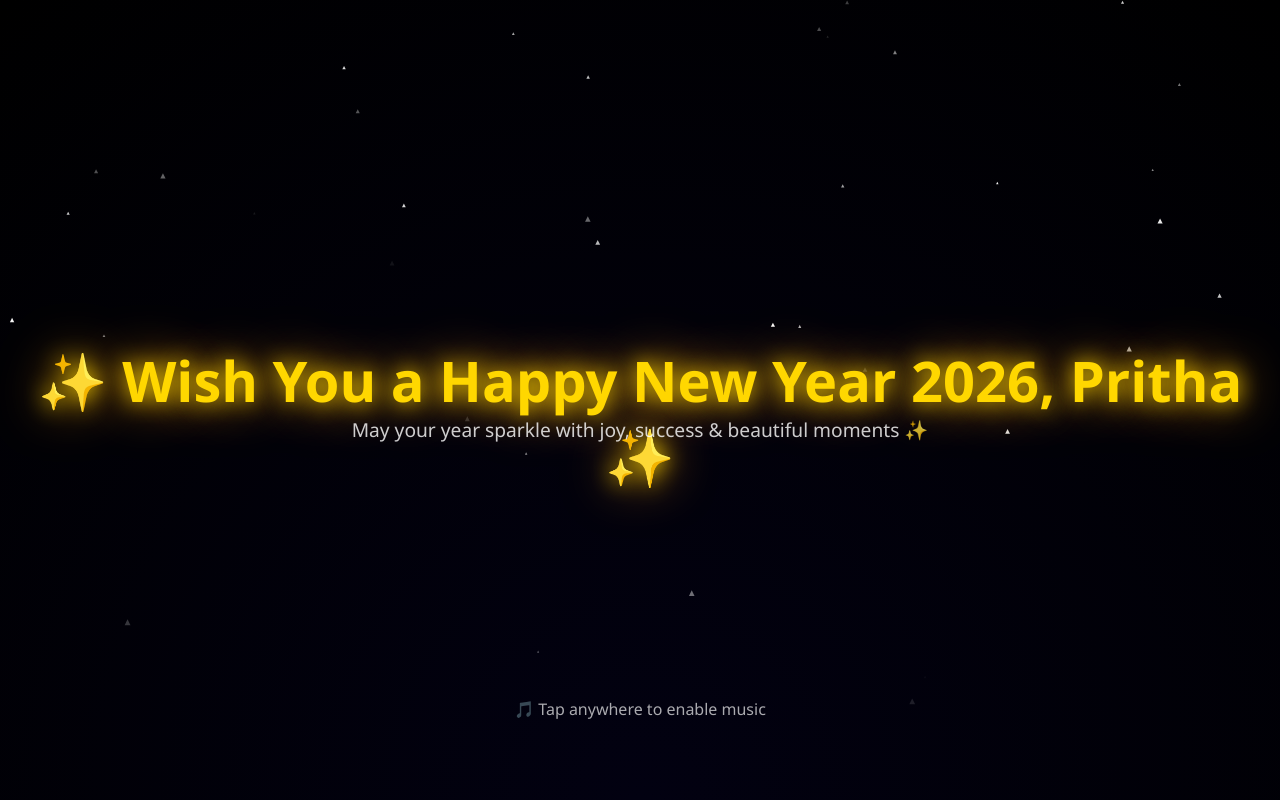
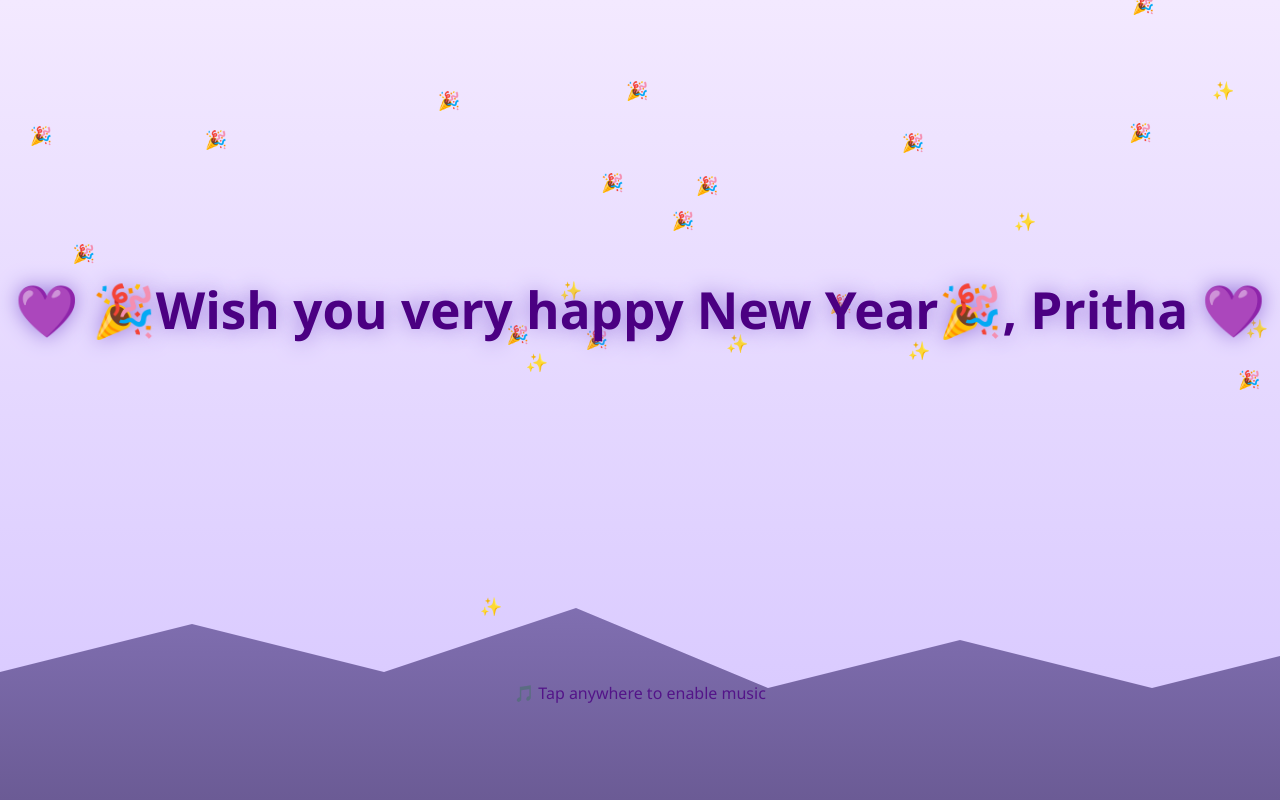
Before and after one commit to Rajaram0804/Happy-New-Year, a plain HTML site: page index.html in a window 1280 px wide. Drawn offline with Linux system fonts and the light colour scheme.

Commit message:
Enhance New Year celebration visuals and effects
Updated title and background styles for New Year celebration. Modified particle effects to use emojis and adjusted their properties.

```diff
--- a/index.html
+++ b/index.html
@@ -2,70 +2,89 @@
 <html lang="en">
 <head>
 <meta charset="UTF-8">
-<title>Happy New Year 2026 ✨</title>
+<title> 🎉 Wish you Very Happy New Year 2026 🎉 💜 Pritha 💜 </title>
 
 <style>
 html, body {
     margin: 0;
     padding: 0;
-    background: radial-gradient(circle at bottom, #020111, #000000);
+    height: 100%;
     overflow: hidden;
-    height: 100%;
     font-family: 'Segoe UI', Arial, sans-serif;
 }
 
+/* Violet sky */
+body {
+    background: linear-gradient(to top, #d6c6ff, #f3e9ff);
+}
+
+/* Canvas */
 canvas {
     position: fixed;
     top: 0;
     left: 0;
 }
 
-/* Main glowing wish */
+/* Mountains */
+.mountains {
+    position: absolute;
+    bottom: 0;
+    width: 100%;
+    height: 40%;
+    background: linear-gradient(to top, #6b5b95, #8e7cc3);
+    clip-path: polygon(
+        0% 100%,
+        0% 60%,
+        15% 45%,
+        30% 60%,
+        45% 40%,
+        60% 65%,
+        75% 50%,
+        90% 65%,
+        100% 55%,
+        100% 100%
+    );
+    z-index: 2;
+}
+
+/* Main text */
 h1 {
     position: absolute;
     width: 100%;
-    top: 38%;
+    top: 30%;
     text-align: center;
-    font-size: 3.5rem;
-    color: #ffd700;
-    z-index: 10;
+    font-size: 3.2rem;
+    color: #4b0082;
+    z-index: 5;
     animation: glow 2s infinite alternate;
 }
 
 @keyframes glow {
     from {
-        text-shadow: 0 0 10px #ffd700, 0 0 20px #ffae00;
+        text-shadow: 0 0 8px #b19cd9;
     }
     to {
-        text-shadow: 0 0 25px #ffd700, 0 0 60px #ff8c00;
+        text-shadow: 0 0 25px #9370db;
     }
-}
-
-/* Sub sparkle text */
-#subText {
-    position: absolute;
-    width: 100%;
-    top: 52%;
-    text-align: center;
-    color: #ffffffcc;
-    font-size: 1.2rem;
-    z-index: 10;
 }
 
 /* Tap message */
 #tapMsg {
     position: absolute;
-    bottom: 10%;
+    bottom: 12%;
     width: 100%;
     text-align: center;
-    color: #ffffffaa;
+    color: #4b0082;
     font-size: 1rem;
-    z-index: 10;
+    z-index: 6;
+    opacity: 0.8;
 }
 
 /* Mobile */
 @media (max-width: 600px) {
-    h1 { font-size: 2.3rem; }
+    h1 {
+        font-size: 2.2rem;
+    }
 }
 </style>
 </head>
@@ -74,9 +93,10 @@ h1 {
 
 <canvas id="canvas"></canvas>
 
-<h1>✨ Wish You a Happy New Year 2026, Pritha ✨</h1>
-<div id="subText">May your year sparkle with joy, success & beautiful moments ✨</div>
+<h1>💜 🎉Wish you very happy New Year🎉, Pritha 💜</h1>
 <div id="tapMsg">🎵 Tap anywhere to enable music</div>
+
+<div class="mountains"></div>
 
 <!-- Music -->
 <audio id="bgMusic" loop>
@@ -94,73 +114,62 @@ function resize() {
 resize();
 window.addEventListener("resize", resize);
 
-/* ⭐ Star Particle */
-class Star {
+/* 🎉✨ Emoji Particle */
+class EmojiParticle {
     constructor(x, y, burst = false) {
         this.x = x;
         this.y = y;
+        this.emoji = Math.random() > 0.5 ? "🎉" : "✨";
         this.angle = Math.random() * Math.PI * 2;
-        this.speed = burst ? Math.random() * 8 + 4 : Math.random() * 2 + 0.5;
-        this.life = burst ? 140 : 300;
-        this.size = Math.random() * 2 + 1;
-        this.alpha = 1;
+        this.speed = burst ? Math.random() * 6 + 3 : Math.random() * 1.5 + 0.3;
+        this.life = burst ? 120 : 300;
+        this.size = burst ? 26 : 18;
     }
 
     draw() {
-        const vx = Math.cos(this.angle) * this.speed;
-        const vy = Math.sin(this.angle) * this.speed;
+        this.x += Math.cos(this.angle) * this.speed;
+        this.y += Math.sin(this.angle) * this.speed;
+        this.life--;
 
-        this.x += vx;
-        this.y += vy;
-        this.life--;
-        this.alpha = this.life / 300;
-
-        ctx.save();
-        ctx.globalAlpha = this.alpha;
-        ctx.fillStyle = "#ffffff";
-        ctx.beginPath();
-        ctx.moveTo(this.x, this.y);
-        ctx.lineTo(this.x + this.size, this.y + this.size * 2);
-        ctx.lineTo(this.x - this.size, this.y + this.size * 2);
-        ctx.closePath();
-        ctx.fill();
-        ctx.restore();
+        ctx.font = `${this.size}px serif`;
+        ctx.fillText(this.emoji, this.x, this.y);
     }
 }
 
-let stars = [];
+let particles = [];
 
-/* Gentle continuous star scatter */
-function softScatter() {
-    stars.push(new Star(
-        Math.random() * canvas.width,
-        Math.random() * canvas.height / 2
-    ));
-}
+/* Grand blast on page load (email click moment) */
+function grandEmojiBlast() {
+    const cx = canvas.width / 2;
+    const cy = canvas.height / 2;
 
-/* 🎉 GRAND STAR BLAST on page load */
-function grandStarBlast() {
-    const centerX = canvas.width / 2;
-    const centerY = canvas.height / 2;
-
-    for (let i = 0; i < 300; i++) {
-        stars.push(new Star(centerX, centerY, true));
+    for (let i = 0; i < 180; i++) {
+        particles.push(new EmojiParticle(cx, cy, true));
     }
 }
 
-/* Animation loop */
+/* Gentle floating sparkles */
+function softScatter() {
+    particles.push(
+        new EmojiParticle(
+            Math.random() * canvas.width,
+            Math.random() * canvas.height / 2
+        )
+    );
+}
+
 function animate() {
     ctx.clearRect(0, 0, canvas.width, canvas.height);
-    stars.forEach((s, i) => {
-        s.draw();
-        if (s.life <= 0) stars.splice(i, 1);
+    particles.forEach((p, i) => {
+        p.draw();
+        if (p.life <= 0) particles.splice(i, 1);
     });
     requestAnimationFrame(animate);
 }
 
-/* Start effects */
-grandStarBlast();               // 🎉 Email click blast
-setInterval(softScatter, 120);  // ✨ Elegant star flow
+/* Start animations */
+grandEmojiBlast();
+setInterval(softScatter, 150);
 animate();
 
 /* Music on first tap */
```
